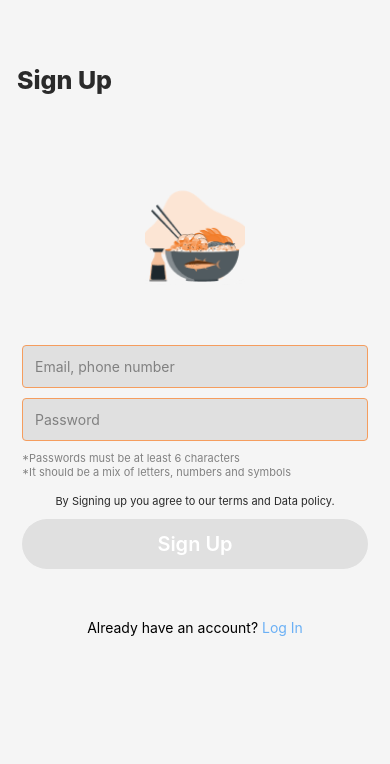
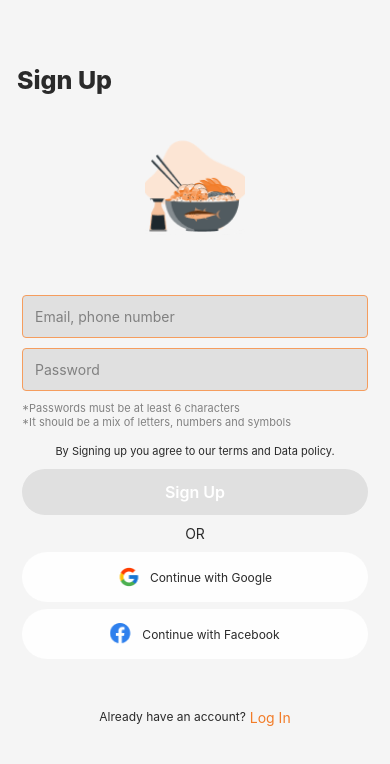
Before and after one commit to RufixDuke/foodscape-React-Native, a React Native app: screen /SignUpScreen in a window 390 px wide. Shown: the top 764 px of the page. Built offline with nearby package versions, Linux system fonts and the light colour scheme.

Commit message:
signup screen

```diff
--- a/components/SignUp/SignUp.js
+++ b/components/SignUp/SignUp.js
@@ -6,6 +6,7 @@ import {
     TouchableOpacity,
     Alert,
     StyleSheet,
+    Image,
 } from "react-native";
 import React, { useState } from "react";
 import { Formik } from "formik";
@@ -49,6 +50,22 @@ const SignUp = ({ navigation }) => {
         } catch (error) {
             Alert.alert(`Hello ${email}`, error.message);
         }
+    };
+
+    const signUpWithFirebase = () => {
+        let google_provider = new firebase.auth.GoogleAuthProvider();
+        firebase
+            .auth()
+            .signInWithRedirect(google_provider)
+            .then((res) => {
+                if (res.credential) {
+                    let credential = res.credential;
+                    let token = credential.accessToken;
+                }
+            })
+            .catch((err) => {
+                console.log(err);
+            });
     };
 
     return (
@@ -136,12 +153,66 @@ const SignUp = ({ navigation }) => {
                             <Text style={styles.buttonText}>Sign Up</Text>
                         </Pressable>
 
+                        <Text
+                            style={{
+                                textAlign: "center",
+                                marginVertical: 10,
+                                color: "#2A2A2A",
+                                fontSize: 14,
+                            }}
+                        >
+                            OR
+                        </Text>
+
+                        <Pressable
+                            titleSize={20}
+                            style={styles.btn2}
+                            onPress={signUpWithFirebase}
+                        >
+                            <Image
+                                source={require("../../assets/icons/google.png")}
+                                style={{ width: 22, height: 22 }}
+                            />
+                            <Text
+                                style={{
+                                    color: "#2A2A2A",
+                                    marginLeft: 10,
+                                    fontSize: 12,
+                                }}
+                            >
+                                Continue with Google
+                            </Text>
+                        </Pressable>
+
+                        <Pressable
+                            titleSize={20}
+                            style={[styles.btn2, styles.fb]}
+                        >
+                            <Image
+                                source={require("../../assets/icons/facebook.png")}
+                                style={{ width: 22, height: 22 }}
+                            />
+                            <Text
+                                style={{
+                                    color: "#2A2A2A",
+                                    marginLeft: 10,
+                                    fontSize: 12,
+                                }}
+                            >
+                                Continue with Facebook
+                            </Text>
+                        </Pressable>
+
                         <View style={styles.signUpContainer}>
-                            <Text>Already have an account?</Text>
+                            <Text style={{ color: "#2A2A2A", fontSize: 12 }}>
+                                Already have an account?
+                            </Text>
                             <TouchableOpacity
                                 onPress={() => navigation.push("LoginForm")}
                             >
-                                <Text style={{ color: "#6BB0F5" }}>
+                                <Text
+                                    style={{ color: "#F27C28", fontSize: 14 }}
+                                >
                                     {" "}
                                     Log In
                                 </Text>
@@ -171,13 +242,13 @@ const styles = StyleSheet.create({
         alignItems: "center",
         justifyContent: "center",
         minHeight: 42,
-        borderRadius: 50,
+        borderRadius: 32,
         paddingVertical: 13,
     }),
     buttonText: {
         fontWeight: "600",
         color: "#fff",
-        fontSize: 20,
+        fontSize: 16,
     },
     signUpContainer: {
         flexDirection: "row",
@@ -185,6 +256,18 @@ const styles = StyleSheet.create({
         justifyContent: "center",
         marginTop: 50,
     },
+    btn2: {
+        backgroundColor: "#FEFEFE",
+        flexDirection: "row",
+        justifyContent: "center",
+        alignItems: "center",
+        paddingVertical: 14,
+        paddingHorizontal: 70,
+        borderRadius: 32,
+    },
+    fb: {
+        marginTop: 7,
+    },
 });
 
 export default SignUp;
--- a/screens/SignUpScreen.js
+++ b/screens/SignUpScreen.js
@@ -36,7 +36,7 @@ const styles = StyleSheet.create({
     },
     imgContainer: {
         alignItems: "center",
-        marginTop: 90,
+        marginTop: 40,
     },
     text: {
         fontSize: 25,
```
Also changed, not shown: assets/icons/facebook.png (added).
